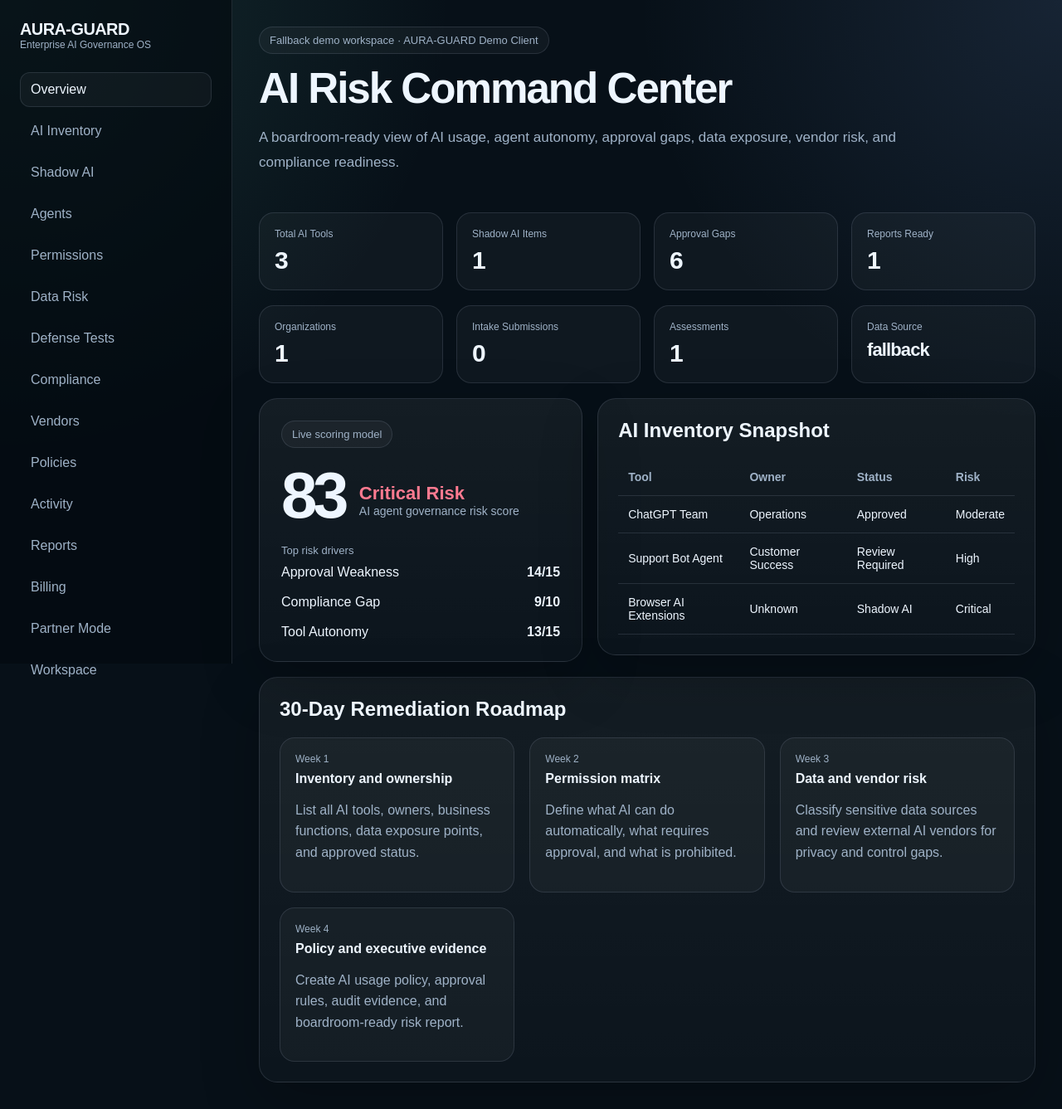
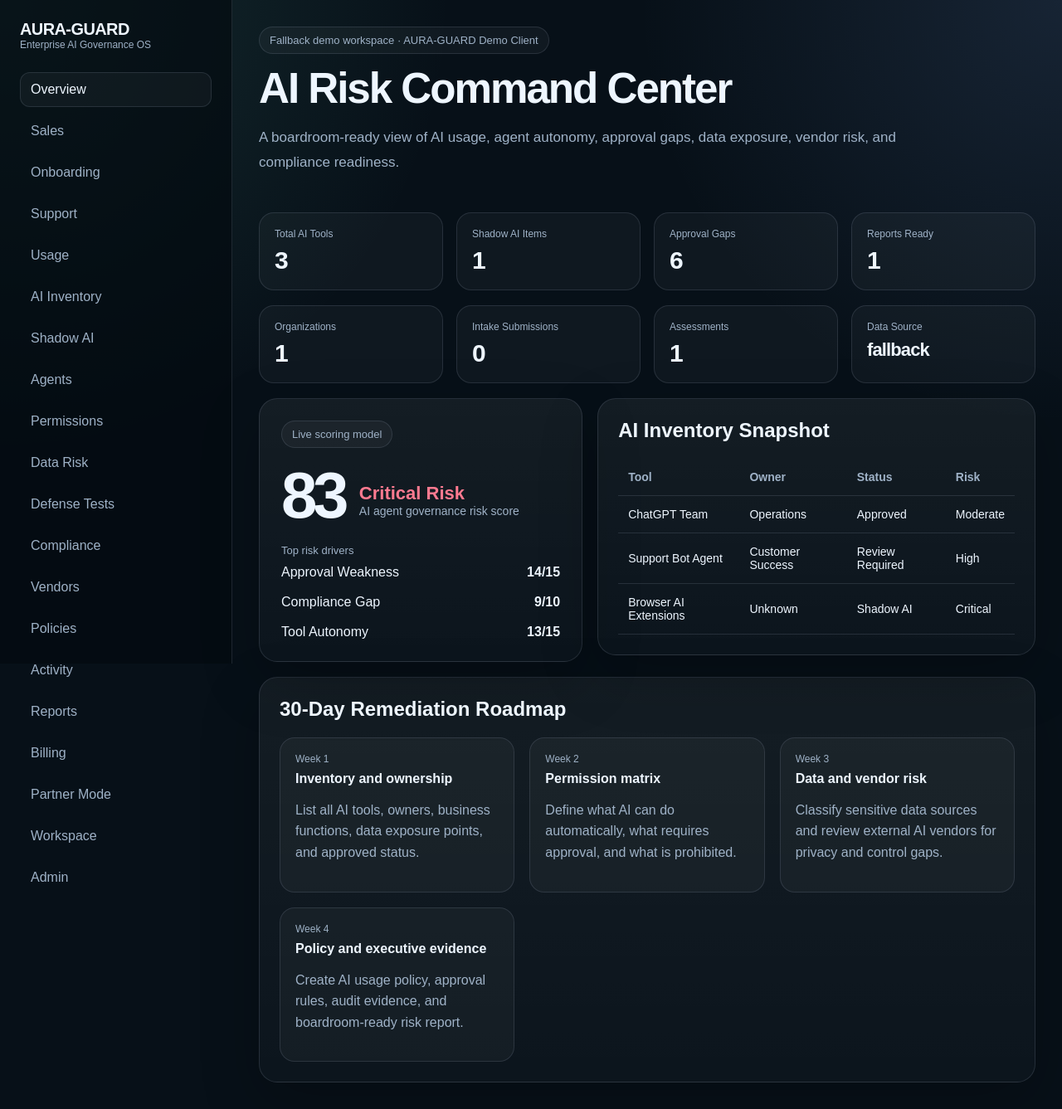
Before and after one commit to bisniskhusus019-hub/aura-guard-enterprise-os, a Next.js app: page /dashboard in a window 1280 px wide. Shown: the whole page at 83% size. Built offline with nearby package versions, Linux system fonts and the light colour scheme; no server answers.

Commit message:
Add operations routes to dashboard sidebar

```diff
--- a/components/dashboard-shell.tsx
+++ b/components/dashboard-shell.tsx
@@ -3,6 +3,10 @@ import Link from "next/link";
 
 const navItems = [
   { label: "Overview", href: "/dashboard" },
+  { label: "Sales", href: "/dashboard/sales" },
+  { label: "Onboarding", href: "/dashboard/onboarding" },
+  { label: "Support", href: "/dashboard/support" },
+  { label: "Usage", href: "/dashboard/usage" },
   { label: "AI Inventory", href: "/dashboard/ai-inventory" },
   { label: "Shadow AI", href: "/dashboard/shadow-ai" },
   { label: "Agents", href: "/dashboard/agents" },
@@ -17,6 +21,7 @@ const navItems = [
   { label: "Billing", href: "/dashboard/billing" },
   { label: "Partner Mode", href: "/dashboard/white-label" },
   { label: "Workspace", href: "/dashboard/workspace" },
+  { label: "Admin", href: "/dashboard/admin" },
 ];
 
 export function DashboardShell({ children, activeHref = "/dashboard" }: { children: ReactNode; activeHref?: string }) {
```
